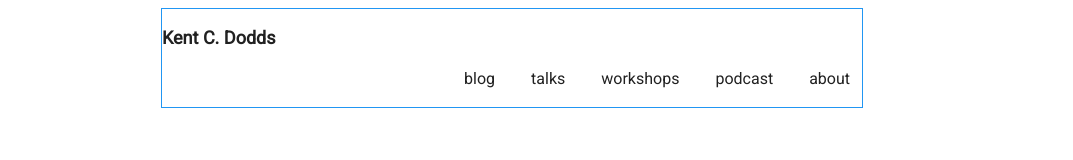
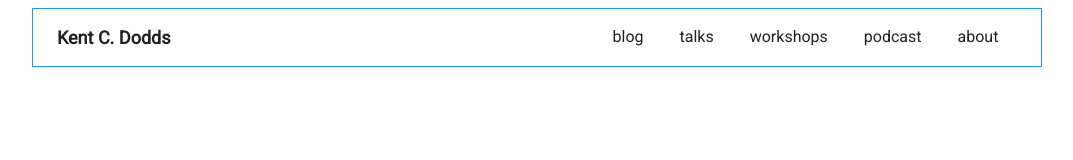
Before and after one commit to belon-creator/tasks, a plain HTML site: page menu/index.html in a window 1280 px wide. Shown: the whole page, without its empty margins (128-1201 px from the left). Drawn offline with Linux system fonts and the light colour scheme.

Commit message:
add navigation

```diff
--- a/menu/css/styles.css
+++ b/menu/css/styles.css
@@ -28,16 +28,16 @@ body {
 
 /* 4 homework
 task 2 */
-.navigation {
+/* .navigation {
   width: 700px;
+  margin: 0 auto;
   border: 1px solid #2196f3;
-  margin: 0 auto;
-}
+} */
 
-.menu-list {
+/* .menu-list {
   display: flex;
   justify-content: flex-end;
-}
+} */
 
 .menu-list-item {
   list-style: none;
@@ -50,3 +50,26 @@ task 2 */
 .menu-link {
   padding: 20px 12px;
 }
+
+/* 4 hw, task 3 */
+.navigation {
+  width: 960px;
+  margin: 0 auto;
+}
+
+.container {
+  display: flex;
+  width: 960px;
+  border: 1px solid #2196f3;
+  padding: 0 24px;
+}
+.menu {
+  display: flex;
+  justify-content: space-between;
+}
+.menu-list {
+  display: flex;
+}
+.logo {
+  margin-right: 390px;
+}
--- a/menu/index.html
+++ b/menu/index.html
@@ -13,6 +13,7 @@
   </head>
   <body>
     <header class="navigation">
+      <div class="container">
         <nav class="menu">
           <h1 class="logo"><a class="link-logo" href="/">Kent C. Dodds</a></h1>
           <ul class="menu-list">
@@ -33,6 +34,7 @@
             </li>
           </ul>
         </nav>
+      </div>
     </header>
   </body>
 </html>
```
Lines whose indentation alone changed are shown as unchanged.
